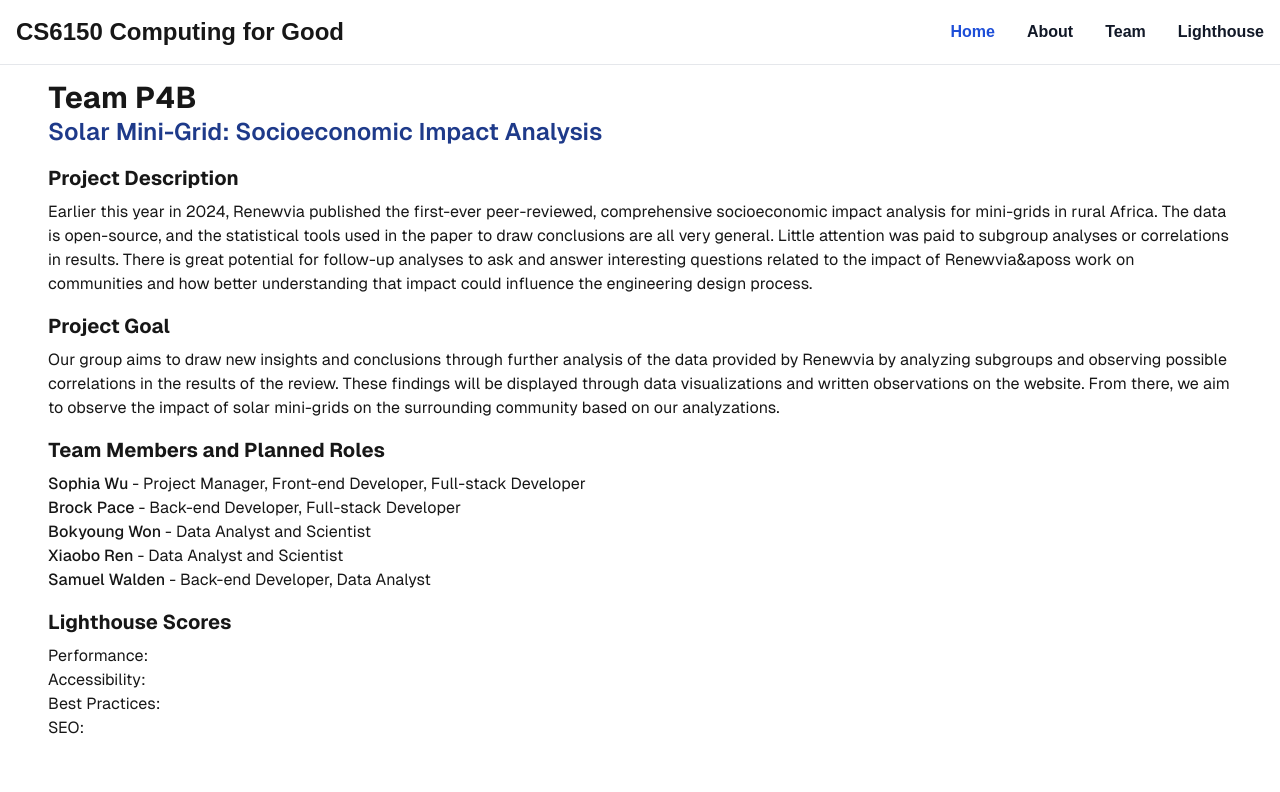
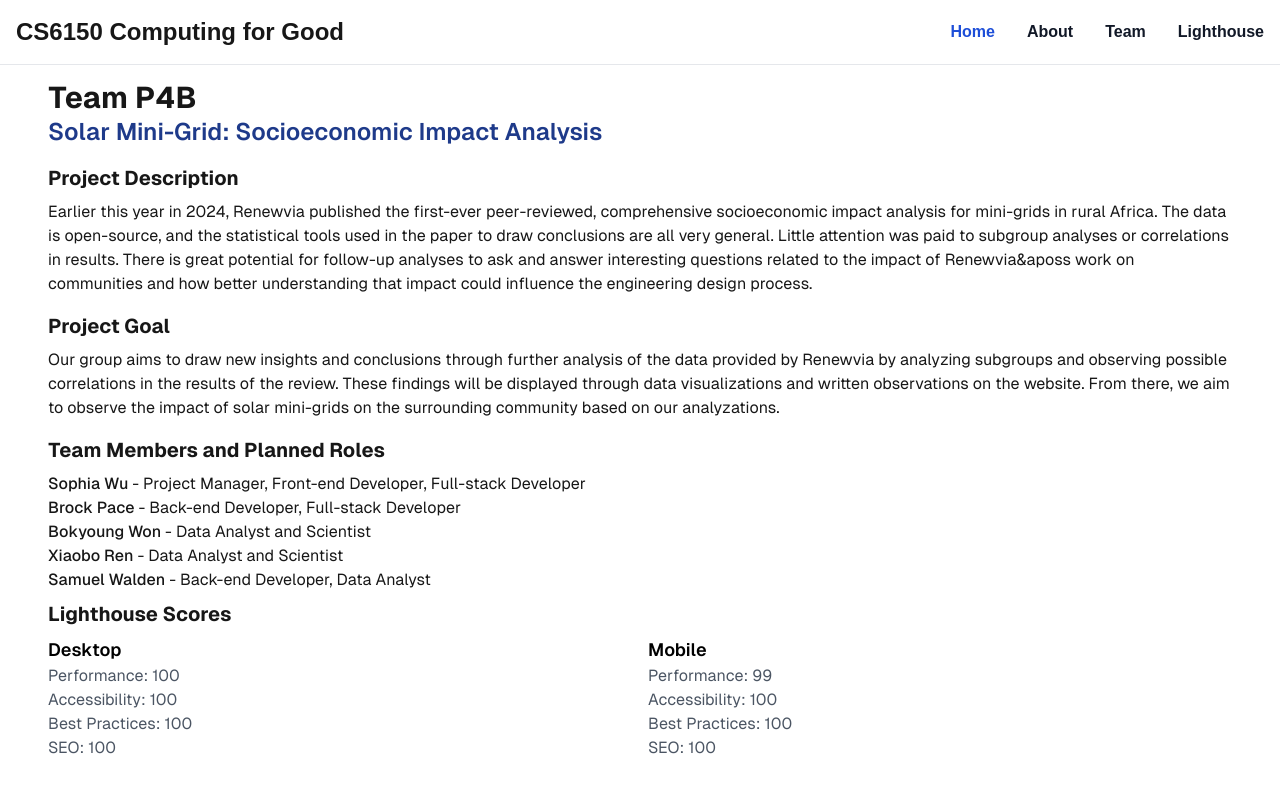
Before and after one commit to sophiajw02/solar_mini_grid_socioeconomic_impact_analysis_site, a Next.js app: page / in a window 1280 px wide. Shown: the top 792 px of the page. Built offline with nearby package versions, Linux system fonts and the light colour scheme.

Commit message:
update with lighthouse metrics
check through google elements in incognito

```diff
--- a/src/app/components/sections/lighthouse_metrics.tsx
+++ b/src/app/components/sections/lighthouse_metrics.tsx
@@ -3,13 +3,25 @@ import { ReactNode } from 'react';
 
 const Lighthouse = (): ReactNode => {
     return (
-        <div className="py-2" id="lighthouse">
-          <div className="text-xl font-bold pb-2">Lighthouse Scores</div>
-          <p>Performance: </p>
-          <p>Accessibility: </p>
-          <p>Best Practices: </p>
-          <p>SEO: </p>
+      <>
+        <div className="text-xl font-bold pb-2">Lighthouse Scores</div>
+        <div className="columns-2 pb-2" id="lighthouse">
+          <div className="text-gray-600">
+            <p className="text-black text-lg font-semibold">Desktop </p>
+            <p>Performance: 100</p>
+            <p>Accessibility: 100</p>
+            <p>Best Practices: 100</p>
+            <p>SEO: 100</p>
+          </div>
+          <div className="text-gray-600">
+          <p className="text-black text-lg font-semibold">Mobile </p>
+            <p>Performance: 99 </p>
+            <p>Accessibility: 100</p>
+            <p>Best Practices: 100</p>
+            <p>SEO: 100</p>
+          </div>
         </div>
+        </>
     );
 };
 
```
